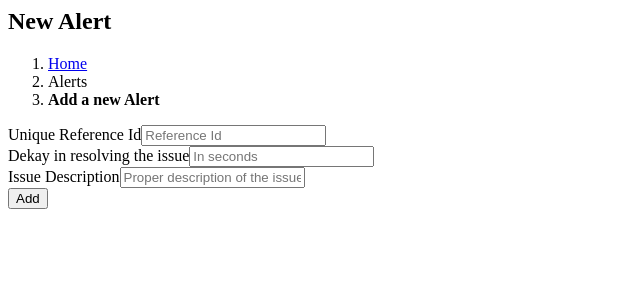
After one commit to nishantsrivastava21/Myra, a Django app: page /dashboard/create/ in a window 1280 px wide. The commit adds this page. Shown: the top 300 px of the page, without its empty margins (0-640 px from the left). Run offline with Django 3.2, Linux system fonts and the light colour scheme; some libraries are stand-ins or nearby versions.

Commit message:
pages to list and add alets

```diff
--- a/alerting_system/alerting_system/settings.py
+++ b/alerting_system/alerting_system/settings.py
@@ -42,7 +42,8 @@ INSTALLED_APPS = (
     'allauth',
     'allauth.account',
     'dashboard',
-    'el_pagination'
+    'el_pagination',
+    'bootstrap3'
 )
 
 MIDDLEWARE_CLASSES = (
--- a/alerting_system/alerts/views.py
+++ b/alerting_system/alerts/views.py
@@ -39,7 +39,9 @@ class AlertsViewSet(viewsets.ViewSet):
                                                   delay=delay,
                                                   description=description)
                     alert.save()
-                    return Response(data=self.request.data, status=status.HTTP_201_CREATED)
+                    result = {}
+                    result['alert'] = self.request.data
+                    return Response(data=result, status=status.HTTP_201_CREATED)
                 except Exception as exception:
                     return Response("There is another alert with same reference Id. Please provide a new one", status=status.HTTP_400_BAD_REQUEST)
         except Exception as exception:
--- /dev/null
+++ b/alerting_system/dashboard/forms.py
@@ -0,0 +1,22 @@
+from django import forms
+from alerts.models import Alerts
+
+class AlertrForm(forms.ModelForm):
+    def __init__(self, *args, **kwargs):
+        super(AlertrForm, self).__init__(*args, **kwargs)
+
+        self.fields['reference_id'].label = "Unique Reference Id"
+        self.fields['reference_id'].widget = forms.TextInput(attrs={'placeholder': 'Reference Id', 'required': 'true'})
+        self.fields['reference_id'].required = True
+
+        self.fields['delay'].label = "Dekay in resolving the issue"
+        self.fields['delay'].widget = forms.TextInput(attrs={'placeholder': 'In seconds', 'required': 'true'})
+        self.fields['delay'].required = True
+
+        self.fields['description'].label = "Issue Description"
+        self.fields['description'].widget = forms.TextInput(attrs={'placeholder': 'Proper description of the issue', 'required': 'true'})
+        self.fields['description'].required = True
+
+    class Meta:
+        model = Alerts
+        fields = ['reference_id', 'delay', 'description']
--- /dev/null
+++ b/alerting_system/dashboard/templates/dashboard/add_alert.html
@@ -0,0 +1,33 @@
+{% load bootstrap3 %}
+{% block body_block %}
+    <div class="row wrapper border-bottom white-bg page-heading">
+    <div class="col-lg-10">
+        <h2> New Alert </h2>
+        <ol class="breadcrumb">
+            <li>
+                <a href="{% url 'dashboard:alerts-list' %}">Home</a>
+            </li>
+            <li>
+                <a>Alerts</a>
+            </li>
+            <li class="active">
+                <strong>Add a new Alert</strong>
+            </li>
+        </ol>
+    </div>
+    </div>
+
+    <div class="wrapper wrapper-content animated fadeInRight">
+        <div class="row">
+            <div class="col-lg-6  col-lg-offset-3">
+                <div class="ibox-content">
+                <form method="post" class="m-t" role="form" action=".">
+                    {% csrf_token %}
+                    {% bootstrap_form form %}
+                    <button type="submit" class="btn btn-primary block m-b">Add </button>
+                </form>
+                </div>
+            </div>
+        </div>
+    </div>
+{% endblock %}
--- a/alerting_system/dashboard/templates/dashboard/index.html
+++ b/alerting_system/dashboard/templates/dashboard/index.html
@@ -1,6 +1,7 @@
 {% block body_block %}
     <div class="row wrapper border-bottom white-bg page-heading" style="margin-top: 25px;">
     <div class="col-lg-12">
+        <a href="{% url 'dashboard:alert-create' %}">Add Alert</a>
     </div>
     </div>
 <div class="wrapper wrapper-content animated fadeInRight">
--- a/alerting_system/dashboard/urls.py
+++ b/alerting_system/dashboard/urls.py
@@ -3,6 +3,7 @@ from dashboard import views
 from rest_framework.urlpatterns import format_suffix_patterns
 
 urlpatterns = patterns('',
-                       url(r'home/', views.DashboardView.as_view(), name='dashboard'),)
+                       url(r'home/', views.DashboardView.as_view(), name='alerts-list'),
+                       url(r'create/', views.AlertCreate.as_view(), name='alert-create'),)
 
 urlpatterns = format_suffix_patterns(urlpatterns)
--- a/alerting_system/dashboard/views.py
+++ b/alerting_system/dashboard/views.py
@@ -3,6 +3,10 @@ from django.views.generic.base import View, TemplateView
 from django.views.generic.list import ListView
 from django.views.generic.edit import CreateView, FormView, UpdateView
 from alerts.models import Alerts
+from dashboard.forms import AlertrForm
+from django.core.urlresolvers import reverse_lazy
+from django.http import Http404, HttpResponseBadRequest, HttpResponseServerError
+from django.db import IntegrityError
 
 # Create your views here.
 
@@ -19,3 +23,21 @@ class DashboardView(TemplateView):
         context['first_name'] = user_name.first_name
         context['alerts'] = alerts
         return context
+
+
+class AlertCreate(FormView):
+    template_name = "dashboard/add_alert.html"
+    form_class = AlertrForm
+
+    def get_success_url(self):
+        return reverse_lazy('dashboard:alerts-list')
+
+    def form_valid(self, form, *args, **kwargs):
+        try:
+            alert = form.save(commit=False)
+            alert.save()
+            return super(AlertCreate, self).form_valid(form)
+        except IntegrityError:
+            return HttpResponseBadRequest("The name of a source should be unique")
+        except:
+            return HttpResponseServerError("INTERNAL SERVER ERROR. Please contact your us at contact@dataglen.com")
```
Also changed, not shown: 5 other files.
